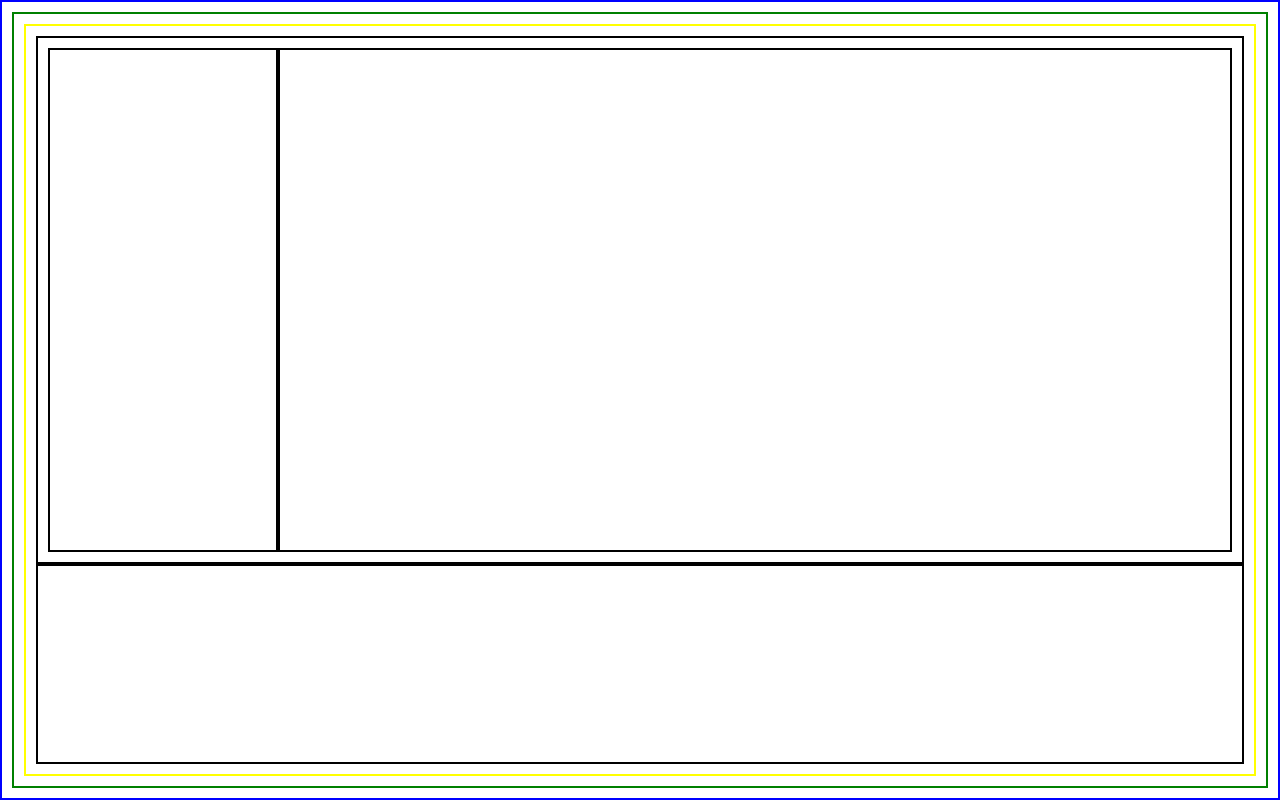
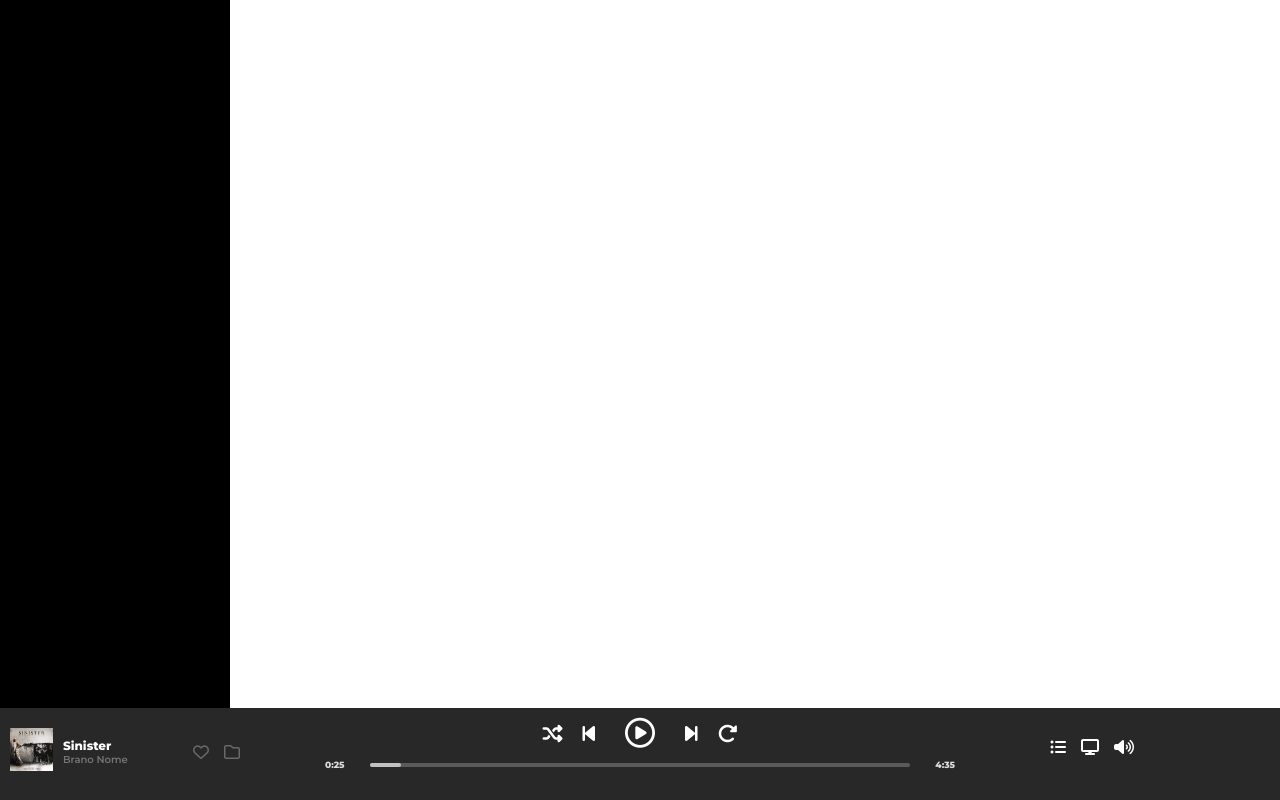
Before and after one commit to CarloVeronese/html-css-spotifyweb, a plain HTML site: page index.html in a window 1280 px wide. Drawn offline with Linux system fonts and the light colour scheme.

Commit message:
Added - right part of player

```diff
--- a/css/style.css
+++ b/css/style.css
@@ -2,6 +2,10 @@
     margin: 0;
     padding: 0;
     box-sizing: border-box;
+}
+
+html{
+    font-family: 'Montserrat', sans-serif;
 }
 
 img{
@@ -21,6 +25,10 @@ body{
     flex-direction: column;
 }
 
+ul,ol,menu{
+    list-style: none;
+}
+
 /* LAYOUT */
 
 .container-lg{
@@ -29,6 +37,112 @@ body{
 
 .sidebar{
     width: 230px;
+}
+
+.artist{
+    color: white;
+    font-weight: 800;
+}
+
+.song{
+    color: var(--song-grey);
+    font-weight: 600;
+}
+
+/* SIDEBAR*/
+
+.sidebar{
+    background-color: black;
+}
+
+/* PLAYER */
+
+.player{
+    background-color: var(--dark-grey);
+    padding: 10px 10px 25px;
+}
+
+/* PLAYER - LEFT*/
+
+.song-played{
+    align-items: center;
+    padding-top: 10px;
+    gap: 10px;
+    width: 230px;
+}
+
+.song-played img{
+    width: 43px;
+}
+
+.player .artist{
+    font-size: 12px;
+}
+
+.player .song{
+    font-size: 10px;
+}
+
+.heart-icon{
+    padding: 0 5px;
+}
+
+/* PLAYER - MIDDLE*/
+
+.player-control{
+    width: 50%;
+    row-gap: 10px;
+}
+
+.player-functions{
+    gap: 20px;
+    align-items: center;
+}
+
+.player-functions{
+    font-size: 20px;
+}
+
+.play-button{
+    font-size: 30px;
+    padding: 0 10px;
+}
+
+.player-bar{
+    align-items: center;
+    color: var(--dark-white);
+}
+
+.song-time{
+    height: 4px;
+    background-color: var(--grey);
+    border-radius: 999px;
+    position: relative;
+    margin: 0 25px;
+}
+
+.current-time{
+    height: 4px;
+    background-color: var(--light-grey);
+    border-radius: 999px;
+    position: absolute;
+    left: 0;
+    bottom: 0;
+    width: calc((100% * 0.25) / 4.35);
+}
+
+.player-bar *{
+    font-weight: 800;
+    font-size: 9px;
+}
+
+/* PLAYER RIGHT*/
+
+.song-options{
+    width: 230px;
+    align-items: center;
+    gap: 15px;
+    padding: 0 10px;
 }
 
 /* UTILITY CLASSES */
@@ -41,13 +155,35 @@ body{
     height: 100%;
 }
 
-/* DEBUG */
-
-body{
-    border: 2px solid blue;
-    padding: 10px;
+.justify-between{
+    justify-content: space-between;
 }
 
+.justify-center{
+    justify-content: center;
+}
+
+.icon-white{
+    color: var(--white);
+}
+
+.icon-grey{
+    color: var(--icon-grey);
+}
+
+/* PLAETTE */
+
+:root{
+    --white: #FFFFFF;
+    --dark-grey: #282828;
+    --dark-white: #DDDDDD;
+    --song-grey: #747474;
+    --grey: #5A5A5A;
+    --light-grey: #C1C1C1;
+    --icon-grey: #696969;
+}
+
+/* DEBUG */
 .debug [class^="container"]{
     border: 2px solid green;
     padding: 10px;
@@ -61,6 +197,5 @@ body{
 
 .debug [class^="col"]{
     border: 2px solid black;
-    min-height: 200px;
     padding: 10px;
 }
--- a/index.html
+++ b/index.html
@@ -5,16 +5,52 @@
     <meta name="viewport" content="width=device-width, initial-scale=1.0">
     <link rel="stylesheet" href="./css/style.css">
     <script src="https://kit.fontawesome.com/797d614b47.js" crossorigin="anonymous"></script>
+    <link rel="preconnect" href="https://fonts.googleapis.com">
+    <link rel="preconnect" href="https://fonts.gstatic.com" crossorigin>
+    <link href="https://fonts.googleapis.com/css2?family=Montserrat:wght@400;600;800&display=swap" rel="stylesheet">
     <title>Spotify</title>
 </head>
-<body class="debug">
+<body class="debugg">
     <div class="container-lg height-100">
         <div class="flex-col height-100">
             <div class="col grow-1 row body-content">
                 <div class="col sidebar"></div>
                 <main class="col grow-1"></main>
             </div>
-            <div class="col player"></div>
+            <div class="col player row justify-between">
+                <div class="col song-played row">
+                    <figure><img src="./img/sinister.jpeg" alt=""></figure>
+                    <div class="song-details grow-1">
+                        <div class="artist">Sinister</div>
+                        <div class="song">Brano Nome</div>
+                    </div>
+                    <i class="fa-regular fa-heart icon-grey heart-icon"></i>
+                    <i class="fa-regular fa-folder icon-grey"></i>
+                </div>
+                <div class="col flex-col player-control">
+                    <div class="col">
+                        <ul class="row justify-center player-functions">
+                            <li><a href=""><i class="fa-solid fa-shuffle icon-white"></i></a></li>
+                            <li><a href=""><i class="fa-solid fa-backward-step icon-white"></i></a></li>
+                            <li><a href=""><i class="fa-regular fa-circle-play icon-white play-button"></i></a></li>
+                            <li><a href=""><i class="fa-solid fa-forward-step icon-white"></i></a></li>
+                            <li><a href=""><i class="fa-solid fa-rotate-right icon-white"></i></a></li>
+                        </ul>
+                    </div>
+                    <div class="col player-bar row justify-between">
+                        <span>0:25</span>
+                        <a href="" class="grow-1 song-time">
+                                <div class="current-time"></div>
+                        </a>
+                        <span>4:35</span>
+                    </div>
+                </div>
+                <div class="col song-options row">
+                    <i class="fa-solid fa-list-ul icon-white"></i>
+                    <i class="fa-solid fa-display icon-white"></i>
+                    <i class="fa-solid fa-volume-high icon-white"></i>
+                </div>
+            </div>
         </div>
     </div>
 
```
